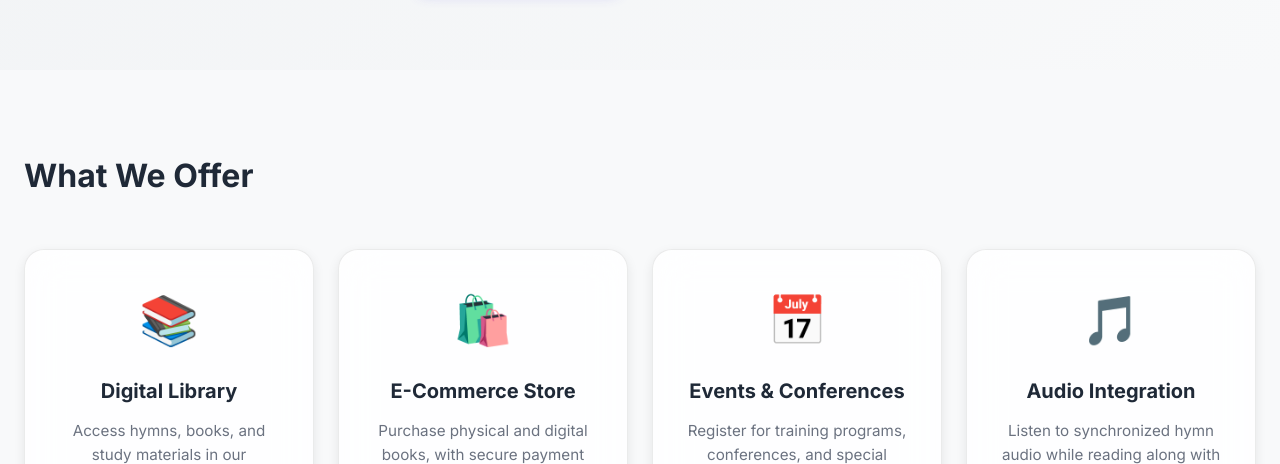
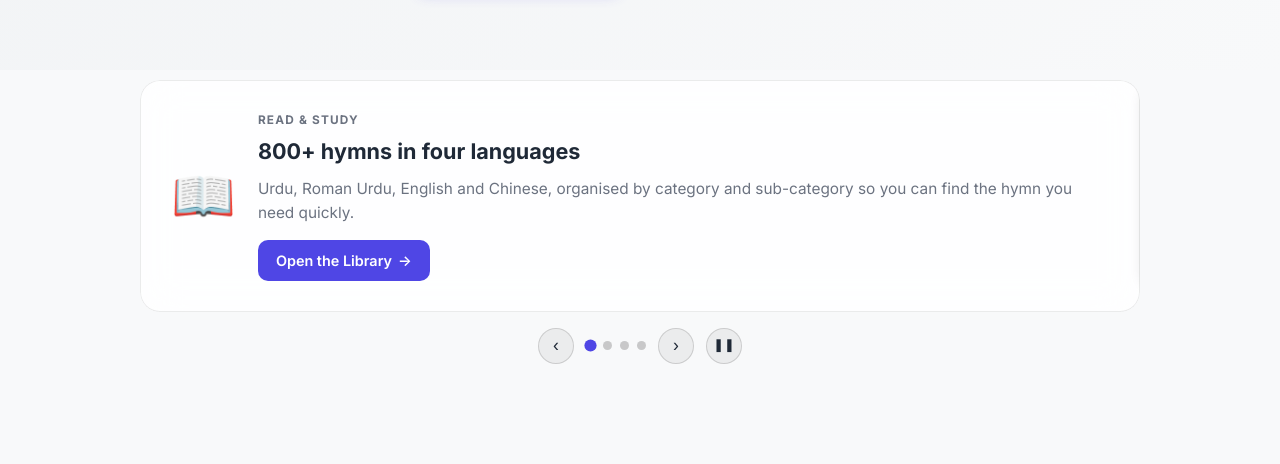
Before and after one commit to Church62626/Church-in-Pakistan, a Vue app: page / in a window 1280 px wide. Shown: the part 488-952 px from the top of the page. Built offline with nearby package versions, Linux system fonts and the light colour scheme; no server answers; a web font is replaced by a local one.

Commit message:
V2 Phase 6: Home hero carousel with pause control and reduced-motion support

```diff
--- /dev/null
+++ b/src/components/HeroCarousel.vue
@@ -0,0 +1,251 @@
+<template>
+  <section
+    class="carousel"
+    :aria-roledescription="slides.length > 1 ? 'carousel' : undefined"
+    aria-label="Featured"
+    @mouseenter="pause"
+    @mouseleave="resume"
+    @focusin="pause"
+    @focusout="resume"
+  >
+    <div class="carousel-viewport">
+      <div class="carousel-track" :style="{ transform: `translateX(-${index * 100}%)` }">
+        <div
+          v-for="(slide, i) in slides"
+          :key="slide.title"
+          class="carousel-slide"
+          role="group"
+          aria-roledescription="slide"
+          :aria-label="`${i + 1} of ${slides.length}: ${slide.title}`"
+          :aria-hidden="i !== index"
+          :inert="i !== index ? true : undefined"
+        >
+          <div class="carousel-card glass-card">
+            <div class="carousel-icon" aria-hidden="true">{{ slide.icon }}</div>
+            <div class="carousel-body">
+              <p class="carousel-eyebrow">{{ slide.eyebrow }}</p>
+              <h3 class="carousel-title">{{ slide.title }}</h3>
+              <p class="carousel-text">{{ slide.text }}</p>
+              <router-link v-if="slide.to" :to="slide.to" class="carousel-cta">
+                {{ slide.cta }} <span aria-hidden="true">→</span>
+              </router-link>
+            </div>
+          </div>
+        </div>
+      </div>
+    </div>
+
+    <div v-if="slides.length > 1" class="carousel-controls">
+      <button type="button" class="carousel-arrow" aria-label="Previous slide" @click="go(index - 1)">‹</button>
+
+      <div class="carousel-dots" role="tablist" aria-label="Choose slide">
+        <button
+          v-for="(slide, i) in slides"
+          :key="`dot-${slide.title}`"
+          type="button"
+          role="tab"
+          class="carousel-dot"
+          :class="{ active: i === index }"
+          :aria-selected="i === index"
+          :aria-label="`Slide ${i + 1}: ${slide.title}`"
+          @click="go(i)"
+        ></button>
+      </div>
+
+      <button type="button" class="carousel-arrow" aria-label="Next slide" @click="go(index + 1)">›</button>
+
+      <!-- Auto-advance is a WCAG 2.2.2 concern: moving content needs a pause. -->
+      <button
+        type="button"
+        class="carousel-pause"
+        :aria-label="paused ? 'Resume automatic sliding' : 'Pause automatic sliding'"
+        :aria-pressed="paused"
+        @click="togglePause"
+      >{{ paused ? '▶' : '❚❚' }}</button>
+    </div>
+  </section>
+</template>
+
+<script setup>
+import { ref, onMounted, onUnmounted } from 'vue'
+
+const props = defineProps({
+  slides: { type: Array, required: true },
+  /** ms between automatic advances */
+  interval: { type: Number, default: 6000 }
+})
+
+const index = ref(0)
+const paused = ref(false)
+let timer = null
+
+function go(next) {
+  const n = props.slides.length
+  if (!n) return
+  // Wraps in both directions so the arrows never dead-end.
+  index.value = ((next % n) + n) % n
+}
+
+function start() {
+  stop()
+  if (props.slides.length < 2) return
+  timer = setInterval(() => {
+    if (!paused.value) go(index.value + 1)
+  }, props.interval)
+}
+
+function stop() {
+  if (timer) clearInterval(timer)
+  timer = null
+}
+
+function pause() { paused.value = true }
+function resume() { paused.value = false }
+function togglePause() { paused.value = !paused.value }
+
+onMounted(() => {
+  // Someone who has asked for less motion gets a still carousel. Auto-advance
+  // is exactly the kind of movement that setting exists to suppress.
+  const reduce =
+    typeof window !== 'undefined' &&
+    window.matchMedia?.('(prefers-reduced-motion: reduce)').matches
+  if (reduce) paused.value = true
+  start()
+})
+
+onUnmounted(stop)
+</script>
+
+<style scoped>
+.carousel { position: relative; max-width: 1000px; margin: 0 auto; }
+
+.carousel-viewport { overflow: hidden; border-radius: 20px; }
+
+.carousel-track {
+  display: flex;
+  transition: transform 0.55s cubic-bezier(0.4, 0, 0.2, 1);
+}
+
+@media (prefers-reduced-motion: reduce) {
+  .carousel-track { transition: none; }
+}
+
+.carousel-slide { flex: 0 0 100%; min-width: 100%; }
+
+.carousel-card {
+  display: flex;
+  align-items: center;
+  gap: 22px;
+  padding: 30px;
+  border-radius: 20px;
+  min-height: 190px;
+}
+
+.carousel-icon { font-size: 52px; line-height: 1; flex-shrink: 0; }
+.carousel-body { flex: 1; }
+
+.carousel-eyebrow {
+  margin: 0 0 4px;
+  font-size: 0.74rem;
+  font-weight: 700;
+  letter-spacing: 0.1em;
+  text-transform: uppercase;
+  color: var(--text-secondary);
+}
+
+.carousel-title {
+  margin: 0 0 8px;
+  font-size: 1.35rem;
+  font-weight: 800;
+  color: var(--text-primary);
+}
+
+.carousel-text {
+  margin: 0 0 14px;
+  font-size: 0.96rem;
+  line-height: 1.6;
+  color: var(--text-secondary);
+}
+
+.carousel-cta {
+  display: inline-flex;
+  align-items: center;
+  gap: 6px;
+  padding: 9px 18px;
+  border-radius: 10px;
+  background: var(--primary);
+  color: #fff;
+  font-size: 0.9rem;
+  font-weight: 600;
+  text-decoration: none;
+  transition: filter 0.2s ease, transform 0.15s ease;
+}
+
+.carousel-cta:hover,
+.carousel-cta:focus-visible {
+  filter: brightness(1.08);
+  transform: translateX(2px);
+  outline: none;
+}
+
+.carousel-controls {
+  display: flex;
+  align-items: center;
+  justify-content: center;
+  gap: 12px;
+  margin-top: 16px;
+}
+
+.carousel-arrow,
+.carousel-pause {
+  width: 36px;
+  height: 36px;
+  border-radius: 50%;
+  border: 1px solid rgba(127, 127, 127, 0.3);
+  background: rgba(127, 127, 127, 0.1);
+  color: var(--text-primary);
+  font-size: 1.1rem;
+  line-height: 1;
+  cursor: pointer;
+  transition: background 0.15s ease;
+}
+
+.carousel-pause { font-size: 0.8rem; }
+
+.carousel-arrow:hover,
+.carousel-pause:hover { background: rgba(127, 127, 127, 0.22); }
+
+.carousel-arrow:focus-visible,
+.carousel-pause:focus-visible,
+.carousel-dot:focus-visible {
+  outline: 2px solid var(--primary);
+  outline-offset: 2px;
+}
+
+.carousel-dots { display: flex; gap: 8px; align-items: center; }
+
+.carousel-dot {
+  width: 9px;
+  height: 9px;
+  padding: 0;
+  border: none;
+  border-radius: 50%;
+  background: rgba(127, 127, 127, 0.4);
+  cursor: pointer;
+  transition: background 0.2s ease, transform 0.2s ease;
+}
+
+.carousel-dot.active { background: var(--primary); transform: scale(1.35); }
+
+@media (max-width: 640px) {
+  .carousel-card {
+    flex-direction: column;
+    text-align: center;
+    padding: 24px 18px;
+    gap: 12px;
+  }
+
+  .carousel-icon { font-size: 40px; }
+  .carousel-title { font-size: 1.15rem; }
+}
+</style>
--- a/src/pages/Home.vue
+++ b/src/pages/Home.vue
@@ -19,6 +19,14 @@
             Upcoming Events
           </router-link>
         </div>
+      </div>
+    </section>
+
+    <!-- Auto-advancing highlights. Each card describes something that is
+         actually built and reachable, so nothing here over-promises. -->
+    <section class="carousel-section">
+      <div class="container">
+        <HeroCarousel :slides="slides" />
       </div>
     </section>
 
@@ -44,6 +52,43 @@
 
 <script setup>
 import { ref } from 'vue'
+import HeroCarousel from '../components/HeroCarousel.vue'
+
+// Carousel highlights. Every card points at a page that exists and works.
+const slides = ref([
+  {
+    eyebrow: 'Read & study',
+    title: '800+ hymns in four languages',
+    text: 'Urdu, Roman Urdu, English and Chinese, organised by category and sub-category so you can find the hymn you need quickly.',
+    icon: '📖',
+    to: '/library',
+    cta: 'Open the Library'
+  },
+  {
+    eyebrow: 'Jump straight to a number',
+    title: 'Find a hymn by number',
+    text: 'Use the on-screen keypad or search by title to open a hymn directly, without browsing through the whole book.',
+    icon: '🔢',
+    to: '/list',
+    cta: 'Go to the hymn list'
+  },
+  {
+    eyebrow: 'Listen',
+    title: 'Play the hymnal',
+    text: 'Stream recordings with a playback speed slider, so you can slow a hymn down to learn it or speed it up to review.',
+    icon: '🎧',
+    to: '/listen',
+    cta: 'Start listening'
+  },
+  {
+    eyebrow: 'Gather together',
+    title: 'Events & conferences',
+    text: 'Keep up with what is coming up at the church and register for the gatherings you want to attend.',
+    icon: '📅',
+    to: '/events',
+    cta: 'See events'
+  }
+])
 
 // Feature highlights
 const features = ref([
@@ -172,6 +217,12 @@ const features = ref([
   font-size: 1.2rem;
 }
 
+/* Carousel Section */
+.carousel-section {
+  padding: 10px 0 70px;
+  background: var(--bg-primary);
+}
+
 /* Features Section */
 .features-section {
   padding: 80px 0;
```
Also changed, not shown: test-library.mjs (+24 -0 lines).
